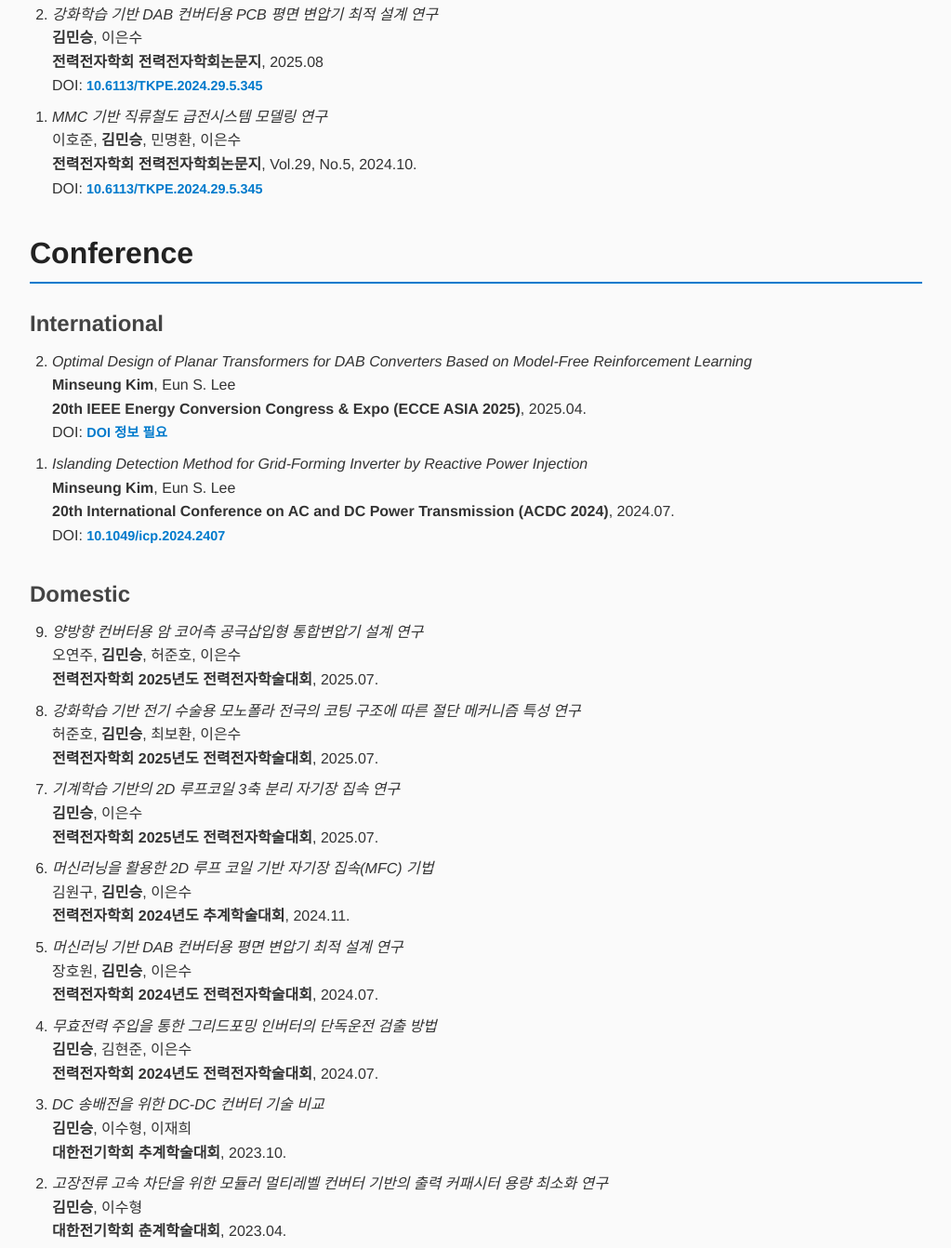
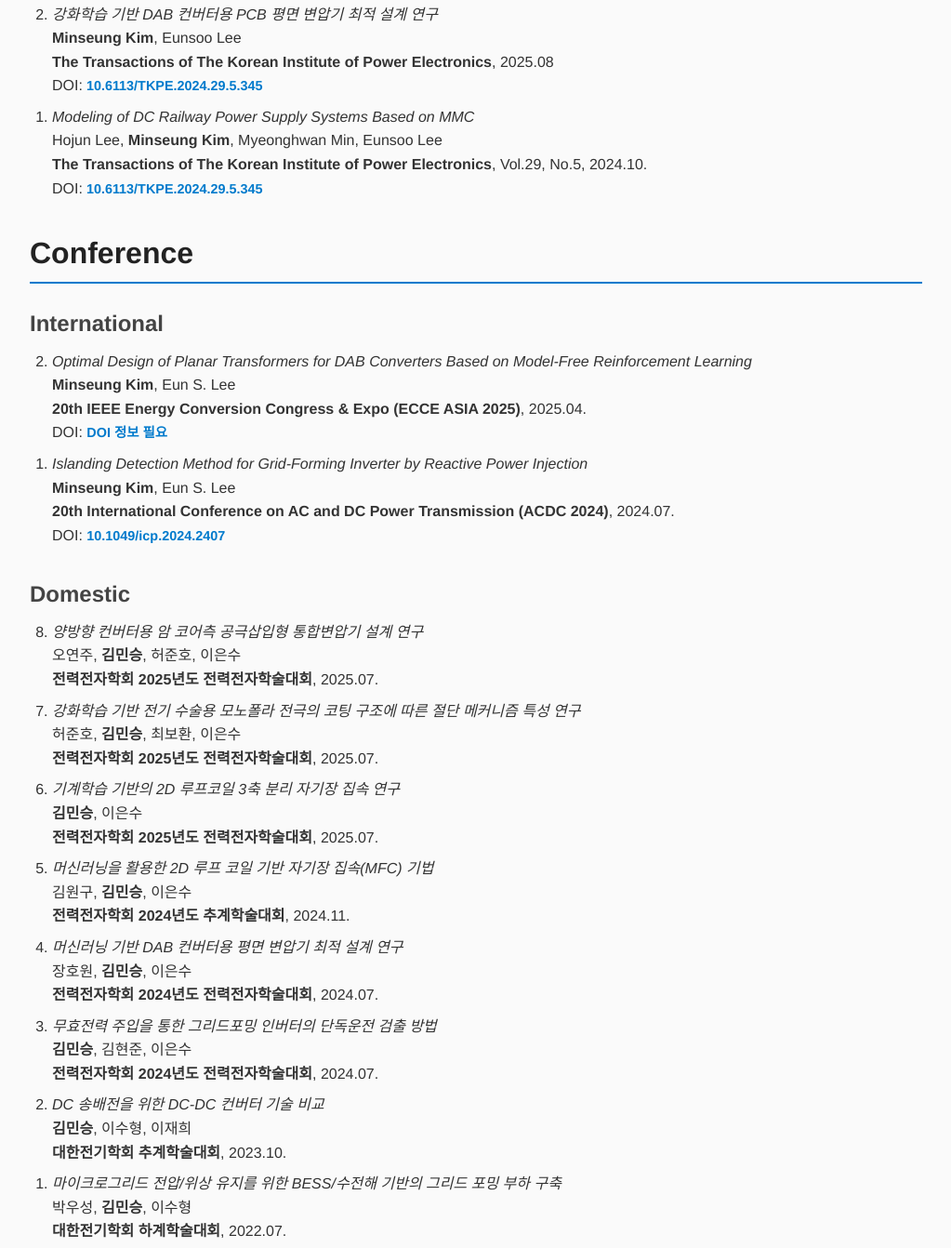
Before and after one commit to MKIM-EE/MKIM-EE.github.io, a plain HTML site: page publications.html in a window 1280 px wide. Shown: the part 517-1859 px from the top of the page at 93% size, without its empty margins (128-1151 px from the left). Drawn offline with Linux system fonts and the light colour scheme.

Commit message:
translate to eng

```diff
--- a/publications.html
+++ b/publications.html
@@ -65,16 +65,16 @@
     <h2>KCI</h2>
     <ol>
         <li>
-            <em>MMC 기반 직류철도 급전시스템 모델링 연구</em><br />
-            이호준, <strong>김민승</strong>, 민명환, 이은수<br />
-            <strong>전력전자학회 전력전자학회논문지</strong>, Vol.29, No.5, 2024.10.<br />
+            <em>Modeling of DC Railway Power Supply Systems Based on MMC</em><br />
+            Hojun Lee, <strong>Minseung Kim</strong>, Myeonghwan Min, Eunsoo Lee<br />
+            <strong>The Transactions of The Korean Institute of Power Electronics</strong>, Vol.29, No.5, 2024.10.<br />
             DOI:<a href="https://doi.org/10.6113/TKPE.2024.29.5.345" target="_blank" rel="noopener noreferrer" class="paper-link" aria-label="논문 바로가기 (새창 열림)">
             10.6113/TKPE.2024.29.5.345</a>
         </li>
         <li>
             <em>강화학습 기반 DAB 컨버터용 PCB 평면 변압기 최적 설계 연구</em><br />
-            <strong>김민승</strong>, 이은수<br />
-            <strong>전력전자학회 전력전자학회논문지</strong>, 2025.08<br />
+            <strong>Minseung Kim</strong>, Eunsoo Lee<br />
+            <strong>The Transactions of The Korean Institute of Power Electronics</strong>, 2025.08<br />
             DOI:<a href="https://doi.org/10.6113/TKPE.2024.29.5.345" target="_blank" rel="noopener noreferrer" class="paper-link" aria-label="논문 바로가기 (새창 열림)">
             10.6113/TKPE.2024.29.5.345</a>
         </li>
@@ -101,11 +101,6 @@
             <em>마이크로그리드 전압/위상 유지를 위한 BESS/수전해 기반의 그리드 포밍 부하 구축</em><br />
             박우성, <strong>김민승</strong>, 이수형<br />
             <strong>대한전기학회 하계학술대회</strong>, 2022.07.
-        </li>
-        <li>
-            <em>고장전류 고속 차단을 위한 모듈러 멀티레벨 컨버터 기반의 출력 커패시터 용량 최소화 연구</em><br />
-            <strong>김민승</strong>, 이수형<br />
-            <strong>대한전기학회 춘계학술대회</strong>, 2023.04.
         </li>
         <li>
             <em>DC 송배전을 위한 DC-DC 컨버터 기술 비교</em><br />
```
